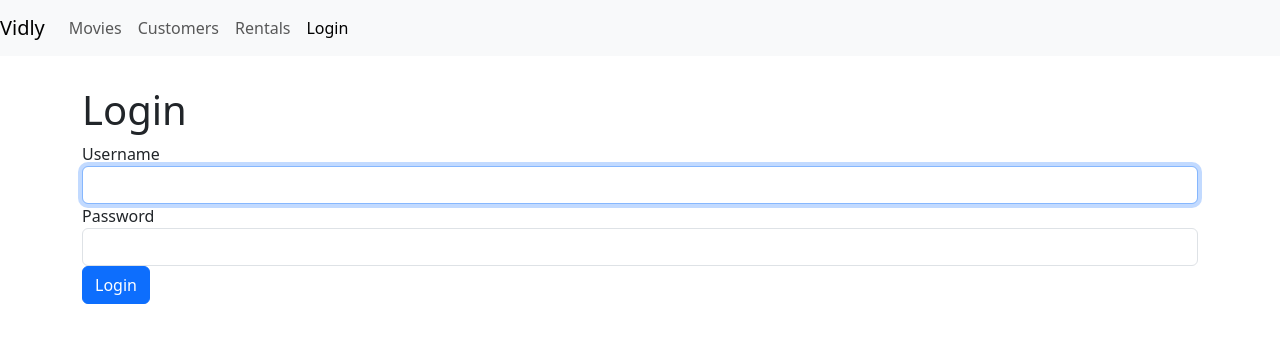
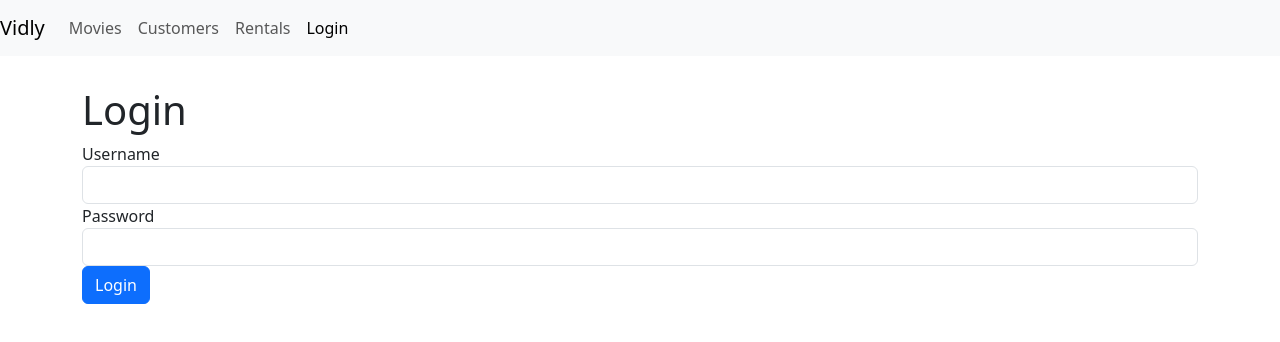
Before and after one commit to qcwssss/Mastering-React-With-Mosh, a React (Create React App) app in the folder vidly/: page /login in a window 1280 px wide. Shown: the top 342 px of the page. Built offline with nearby package versions, Linux system fonts and the light colour scheme.

Commit message:
adding validation

```diff
--- /dev/null
+++ b/vidly/src/components/common/input.jsx
@@ -0,0 +1,19 @@
+import React from "react";
+
+const Input = ({ name, label, value, onChange }) => {
+  return (
+    <div className="form-group">
+      <label htmlFor={name}>{label}</label>
+      <input
+        value={value}
+        onChange={onChange}
+        id={name}
+        name={name}
+        type="text"
+        className="form-control"
+      />
+    </div>
+  );
+};
+
+export default Input;
--- a/vidly/src/components/loginForm.jsx
+++ b/vidly/src/components/loginForm.jsx
@@ -1,38 +1,53 @@
 import React, { Component } from "react";
+import Input from "./common/input";
 
 class LoginForm extends Component {
-  username = React.createRef();
+  state = {
+    account: { username: "", password: "" },
+    errors: {},
+  };
 
-  //   componentDidMount() {
-  //     this.username.current.focus();
-  //   }
+  validate = () => {
+    return { username: "Username is required." };
+  };
 
   handleSubmit = (e) => {
     e.preventDefault();
+
+    const errors = this.validate();
+    this.setState({ errors });
+    if (errors) return;
 
     // call the server
     console.log("Submitted");
   };
 
+  handleChange = ({ currentTarget: input }) => {
+    const account = { ...this.state.account };
+    account[input.name] = input.value;
+    this.setState({ account });
+  };
+
   render() {
+    const { account } = this.state;
+
     return (
       <div>
         <h1>Login</h1>
         <form onSubmit={this.handleSubmit}>
-          <div className="form-group">
-            <label htmlFor="username">Username</label>
-            <input
-              autoFocus
-              ref={this.username}
-              id="username"
-              type="text"
-              className="form-control"
-            />
-          </div>
-          <div className="form-group">
-            <label htmlFor="password">Password</label>
-            <input id="password" type="text" className="form-control" />
-          </div>
+          <Input
+            name="username"
+            value={account.username}
+            label="Username"
+            onChange={this.handleChange}
+          />
+          <Input
+            name="password"
+            value={account.password}
+            label="Password"
+            onChange={this.handleChange}
+          />
+
           <button className="btn btn-primary">Login</button>
         </form>
       </div>
```
